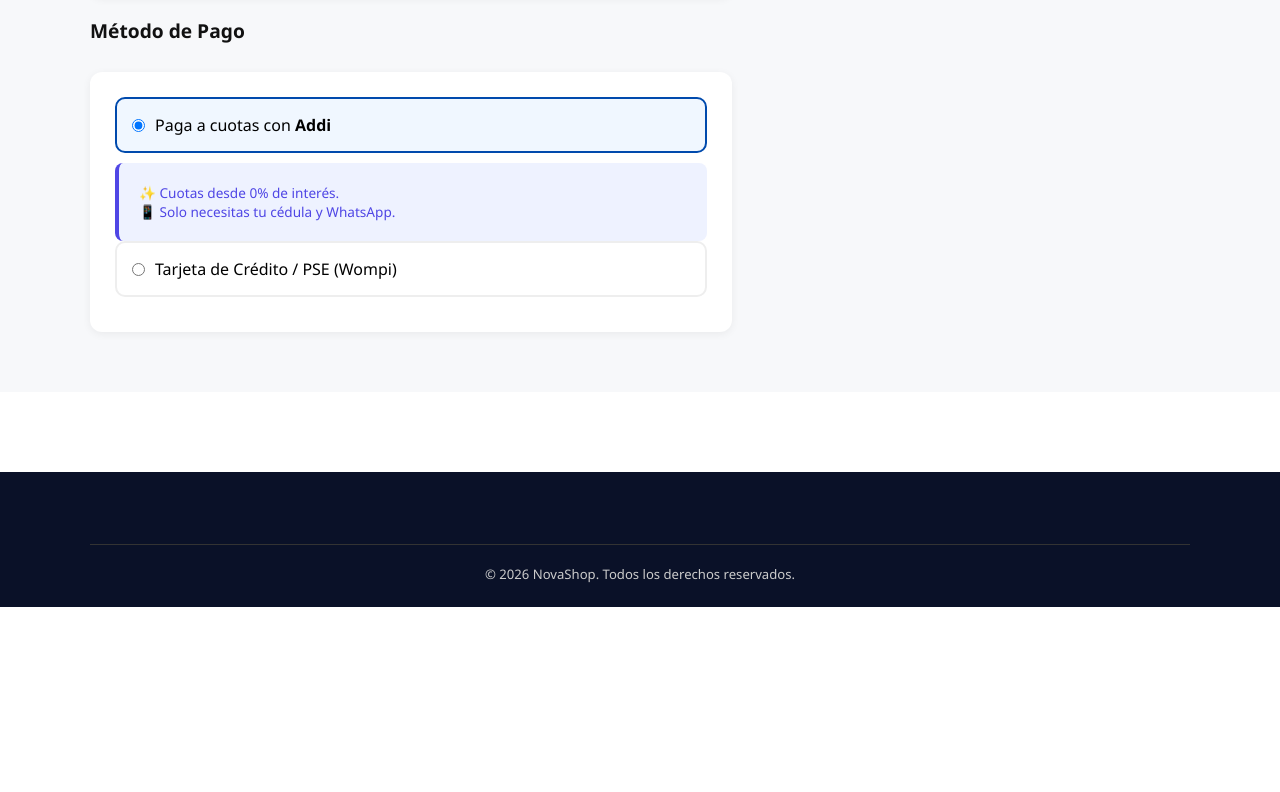
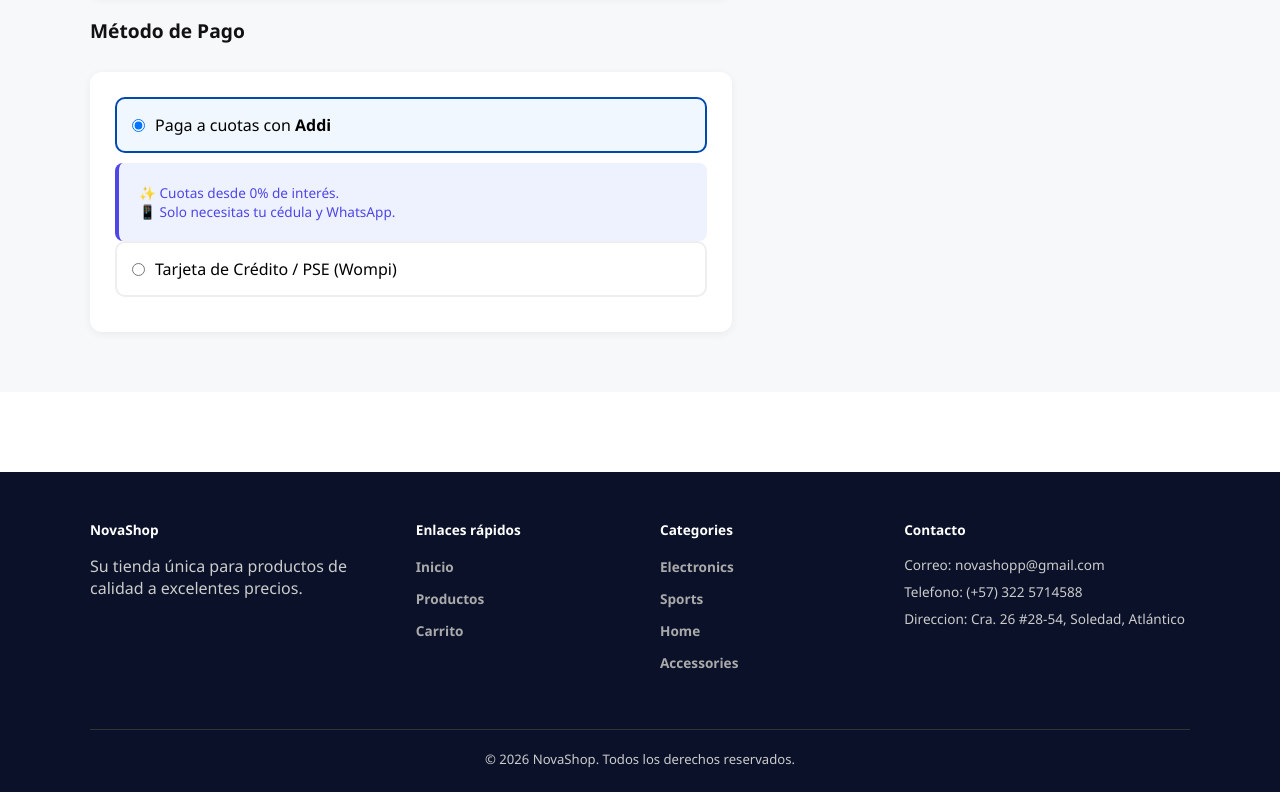
Before and after one commit to nicolasz501/NovaShop.github.io, a plain HTML site: page Src/checkout.html in a window 1280 px wide. Shown: the part 544-1336 px from the top of the page. Before the commit the page ends 1151 px from the top, so only its background shows below. Drawn offline with Linux system fonts and the light colour scheme.

Commit message:
actualiza flooter

```diff
--- a/Src/checkout.html
+++ b/Src/checkout.html
@@ -188,7 +188,41 @@
 </main>
 
 <footer>
-    <div class="footer-bottom">© 2026 NovaShop. Todos los derechos reservados.</div>
+  <div class="footer-grid">
+
+    <div class="footer-col">
+      <h4>NovaShop</h4>
+      <p>Su tienda única para productos de calidad a excelentes precios.</p>
+    </div>
+
+    <div class="footer-col">
+      <h4>Enlaces rápidos</h4>
+      <ul class="footer-links">
+        <li><a href="/Src/index.html">Inicio</a></li>
+        <li><a href="/Src/categorias.html">Productos</a></li>
+        <li><a href="/Src/carrito.html">Carrito</a></li>
+      </ul>
+    </div>
+
+    <div class="footer-col">
+      <h4>Categories</h4>
+      <ul class="footer-links">
+        <li><a href="#">Electronics</a></li>
+        <li><a href="#">Sports</a></li>
+        <li><a href="#">Home</a></li>
+        <li><a href="#">Accessories</a></li>
+      </ul>
+    </div>
+
+    <div class="footer-col">
+      <h4>Contacto</h4>
+      <p class="contact-item">Correo: novashopp@gmail.com</p>
+      <p class="contact-item">Telefono: (+57) 322 5714588</p>
+      <p class="contact-item">Direccion: Cra. 26 #28-54, Soledad, Atlántico</p>
+    </div>
+
+  </div>
+  <div class="footer-bottom">© 2026 NovaShop. Todos los derechos reservados.</div>
 </footer>
 
 <script>
```
